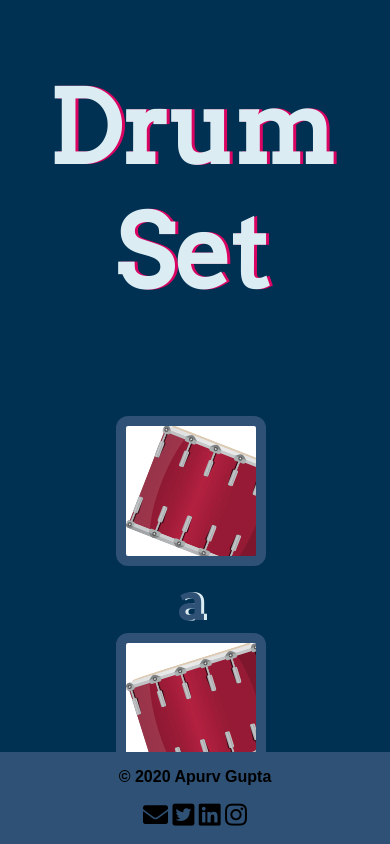
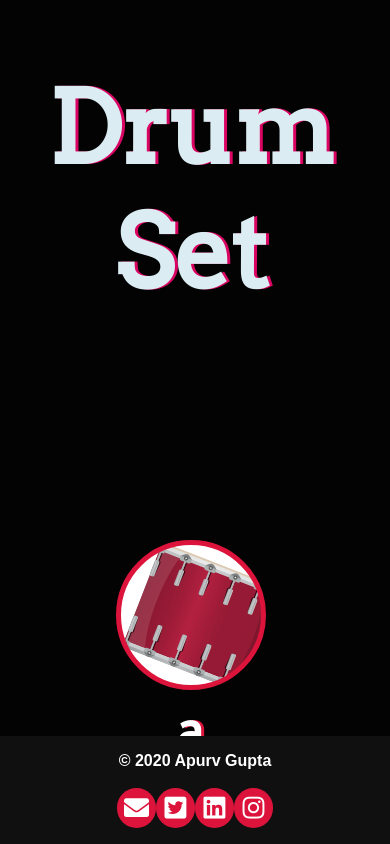
Before and after one commit to apurv-1/DrumSet, a plain HTML site: page index.html in a window 390 px wide. Shown: the top 844 px of the page. Drawn offline with Linux system fonts and the light colour scheme.

Commit message:
UI improvement and responsiveness

```diff
--- a/index.html
+++ b/index.html
@@ -14,32 +14,63 @@
 
   <h1 id="title">Drum Set</h1>
   <div class="set">
+    <div>
       <button class="a drum">a</button>
+    </div>
+    <div>
       <button class="s drum">s</button>
+    </div>
+    <div>
       <button class="d drum">d</button>
+    </div>
+    <div>
       <button class="f drum">f</button>
+    </div>
+    <div>
       <button class="j drum">j</button>
+    </div>
+    <div>
       <button class="k drum">k</button>
+    </div>
+    <div>
       <button class="l drum">l</button>
+    </div>
   </div>
 
 
   <footer class="footer">
     <p>
           <div class="social-media"><b> &copy 2020 Apurv Gupta</b>
+            <br></br>
             <ul class="ul" >
+              <div class="icon-div">
                 <a href="mailto: apurv3351@gmail.com" target="_blank">
                   <i class="fas fa-envelope">
-                </a></i>
+                  </i>
+                </a>
+              </div>
+              <div class="icon-div">
                 <a href="https://twitter.com/_apurv_1" target="_blank">
                   <i class="fab fa-twitter-square">
-                </a></i>
+                  </i>
+                </a>
+              </div>
+              <div class="icon-div">
                 <a href="https://www.linkedin.com/in/apurv-gupta" target="_blank">
                   <i class="fab fa-linkedin">
-                </a></i>
+                  </i>
+                </a>
+              </div>
+              <div class="icon-div">
                 <a href="https://instagram.com/_apuurv" target="_blank">
                   <i class="fab fa-instagram">
-                </a></i>
+                  </i>
+                </a>
+              </div>
+
+
+
+
             </ul>
         </div>
      </p>
@@ -48,3 +79,8 @@
 </body>
 
 </html>
+
+
+<!--
+
+ -->
--- a/styles.css
+++ b/styles.css
@@ -3,7 +3,7 @@
 }
 body {
   text-align: center;
-	background-color: #003152;
+  background-color: #030303;
 }
 
 h1 {
@@ -15,40 +15,53 @@ h1 {
 
 footer {
   color: #dbedf3;
+
   font-family: sans-serif;
 }
 
 .a {
   background-image: url("./images/tom1.png");
+  margin-top: 20px;
 }
 
 .s {
   background-image: url("./images/tom2.png");
+  margin-top: 20px;
 }
 
 .d {
   background-image: url("./images/tom4.png");
+  margin-top: 20px;
 }
 
 .f {
   background-image: url("./images/tom4.png");
+  margin-top: 20px;
 }
 
 .j {
   background-image: url("./images/snare.png");
+  margin-top: 20px;
 }
 
 .k {
   background-image: url("./images/crash.png");
+  margin-top: 20px;
 }
 
 .l {
   background-image: url("./images/kick.png");
+  margin-top: 20px;
 }
 
 .set {
-	margin: 1% auto;
+  margin: 0 auto;
+  width: 85%;
   padding: 25px;
+  display: flex;
+  flex-direction: row;
+  justify-content: space-around;
+  flex-wrap: wrap;
 }
 
 .game-over {
@@ -67,14 +80,15 @@ footer {
 
 .drum {
   outline: none;
-	border: 10px solid #2e5175;
+  padding: 10px;
+  border: 5px solid crimson;
   font-size: 50px;
   font-family: "Arvo", cursive;
   line-height: 7;
   font-weight: 900;
-	color: #2e5175;
-	text-shadow: 3px 0 #dbedf3;
-	border-radius: 12px;
+  color: white;
+  text-shadow: 3px 0 crimson;
+  border-radius: 100px;
   display: inline-block;
   width: 150px;
   height: 150px;
@@ -82,40 +96,86 @@ footer {
   margin: 9px;
   background-color: white;
   padding-bottom: 15px;
+  /* margin-top: 100px; */
+}
+
+@media screen and (max-width: 992px) {
+  .drum {
+    margin-top: 100px;
+  }
+  .set {
+    margin-top: 100px;
+  }
 }
 
 .social-media {
   margin-top: 2px;
-	color: black;
+  color: white;
 }
 .social-media i {
   font-size: 25px;
-	color: #000;
+  color: white;
   align-self: center;
   transition: color 500ms;
 }
 
 .fa-envelope:hover {
+  color: crimson;
+}
+.fa-twitter-square:hover {
+  color: crimson;
+}
+.fa-linkedin:hover {
+  color: crimson;
+}
+.fa-instagram:hover {
+  color: crimson;
+}
+
+.fa-envelope {
+  margin-top: 7px;
   color: #ffffff;
 }
-.fa-twitter-square:hover {
+.fa-twitter-square {
+  margin-top: 7px;
   color: #ffffff;
 }
-.fa-linkedin:hover {
+.fa-linkedin {
+  margin-top: 7px;
   color: #ffffff;
 }
-.fa-instagram:hover {
+.fa-instagram {
+  margin-top: 7px;
   color: #ffffff;
 }
 .footer {
   width: 100%;
-	color: black;
+  color: white;
   align-items: center;
-	background-color: #2e5175;
+  background-color: #111010;
   bottom: 0;
   position: fixed;
 }
 .ul {
   align-self: center;
+  display: flex;
+  margin-top: 40px;
   padding-left: 0;
+  justify-content: space-around;
+  width: 40%;
+  margin: 0 auto;
 }
+
+.icon-div {
+  text-align: center;
+  align-items: center;
+  background-color: crimson;
+  height: 40px;
+  width: 40px;
+  border-radius: 20px;
+}
+
+.icon-div:hover {
+  background-color: #030303;
+  transition: 0.4s ease;
+}
```
Lines whose indentation alone changed are shown as unchanged.
